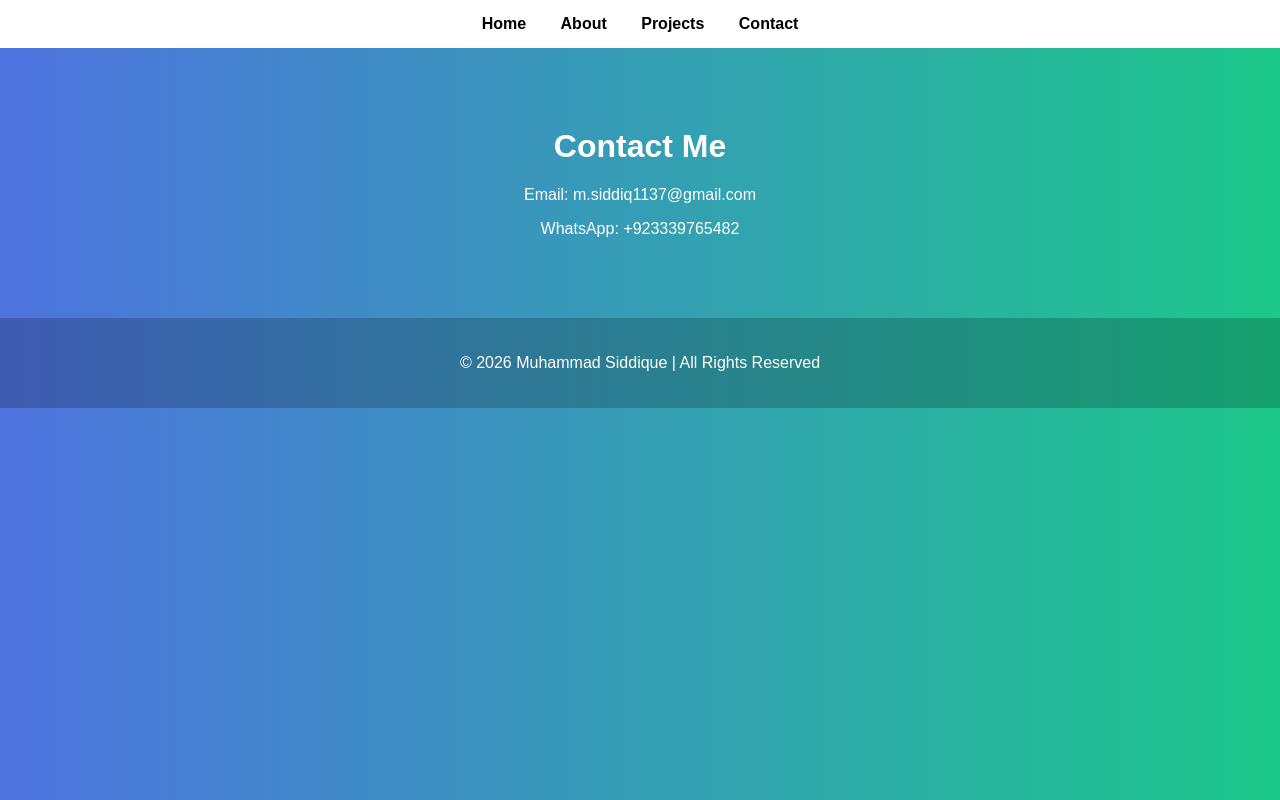
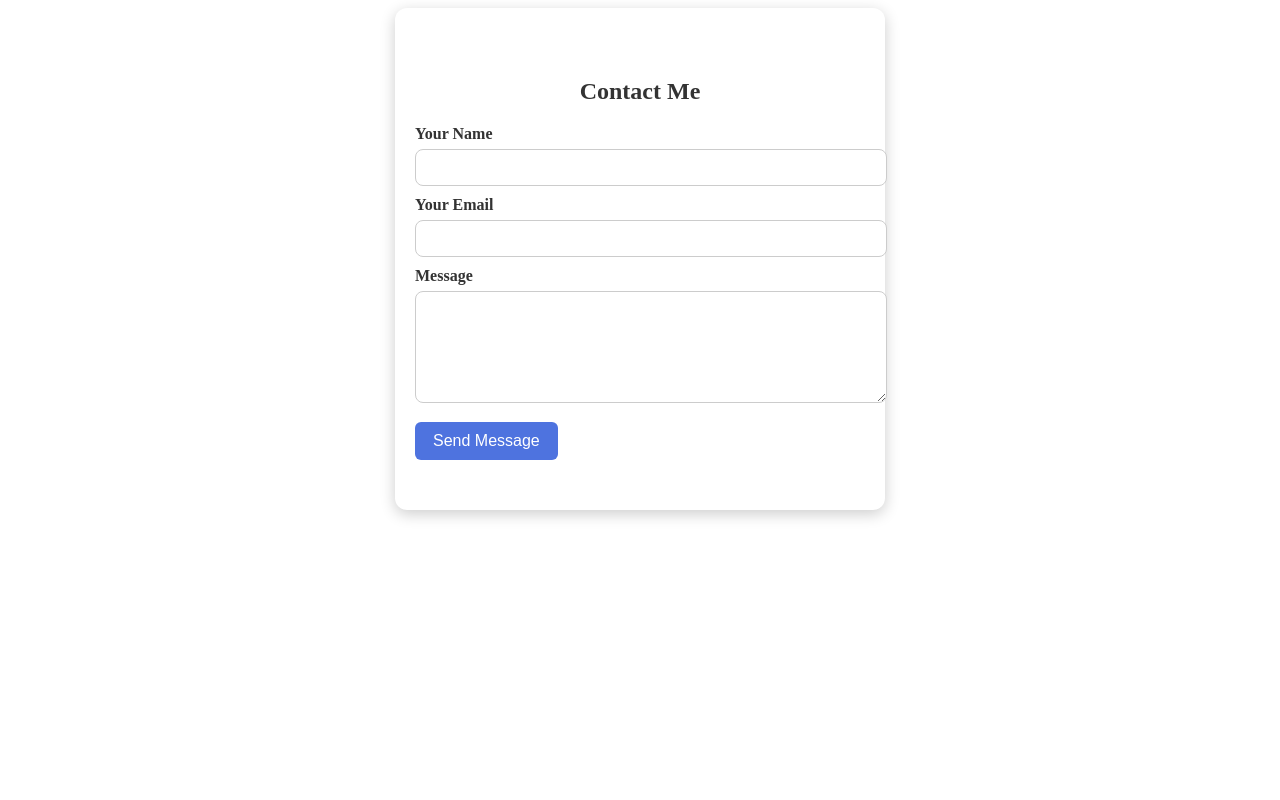
Before and after one commit to Siddique1155/portfolio, a plain HTML site: page contact.html in a window 1280 px wide. Drawn offline with Linux system fonts and the light colour scheme.

Commit message:
contact form added

```diff
--- a/contact.html
+++ b/contact.html
@@ -1,27 +1,82 @@
 <!DOCTYPE html>
-<html>
+<html lang="en">
 <head>
-<title>Contact - Muhammad Siddique</title>
-<link rel="stylesheet" href="style.css">
+<meta charset="UTF-8">
+<meta name="viewport" content="width=device-width, initial-scale=1.0">
+<title>Contact Me | Muhammad Siddique</title>
+
+<style>
+
+/* ===== Contact Form Styles ===== */
+.contact-section{
+    background: #fff;
+    color: #333;
+    padding: 50px 20px;
+    max-width: 450px;
+    margin: auto;
+    border-radius: 12px;
+    box-shadow: 0 4px 15px rgba(0,0,0,0.2);
+}
+
+.contact-section h2{
+    text-align: center;
+    margin-bottom: 20px;
+    font-size: 24px;
+}
+
+.contact-section label{
+    font-weight: bold;
+    display: block;
+    margin-top: 10px;
+}
+
+.contact-section input,
+.contact-section textarea{
+    width: 100%;
+    padding: 10px;
+    margin-top: 6px;
+    border: 1px solid #ccc;
+    border-radius: 8px;
+}
+
+.contact-section button{
+    background: #4e73df;
+    color: #fff;
+    padding: 10px 18px;
+    margin-top: 15px;
+    border: none;
+    border-radius: 6px;
+    cursor: pointer;
+    font-size: 16px;
+    transition: 0.3s;
+}
+
+.contact-section button:hover{
+    background: #2e59d9;
+}
+
+</style>
 </head>
 <body>
 
-<nav>
-    <a href="index.html">Home</a>
-    <a href="about.html">About</a>
-    <a href="projects.html">Projects</a>
-    <a href="contact.html">Contact</a>
-</nav>
+<div class="contact-section">
+    <h2>Contact Me</h2>
 
-<div class="container">
-    <h1>Contact Me</h1>
-    <p>Email: m.siddiq1137@gmail.com</p>
-    <p>WhatsApp: +923339765482</p>
+    <form action="https://formspree.io/f/xreajqzd" method="POST">
+
+        <label for="name">Your Name</label>
+        <input type="text" name="name" id="name" required>
+
+        <label for="email">Your Email</label>
+        <input type="email" name="email" id="email" required>
+
+        <label for="message">Message</label>
+        <textarea name="message" id="message" rows="6" required></textarea>
+
+        <button type="submit">Send Message</button>
+
+    </form>
 </div>
-
-<footer>
-    <p>© 2026 Muhammad Siddique | All Rights Reserved</p>
-</footer>
 
 </body>
 </html>
```
